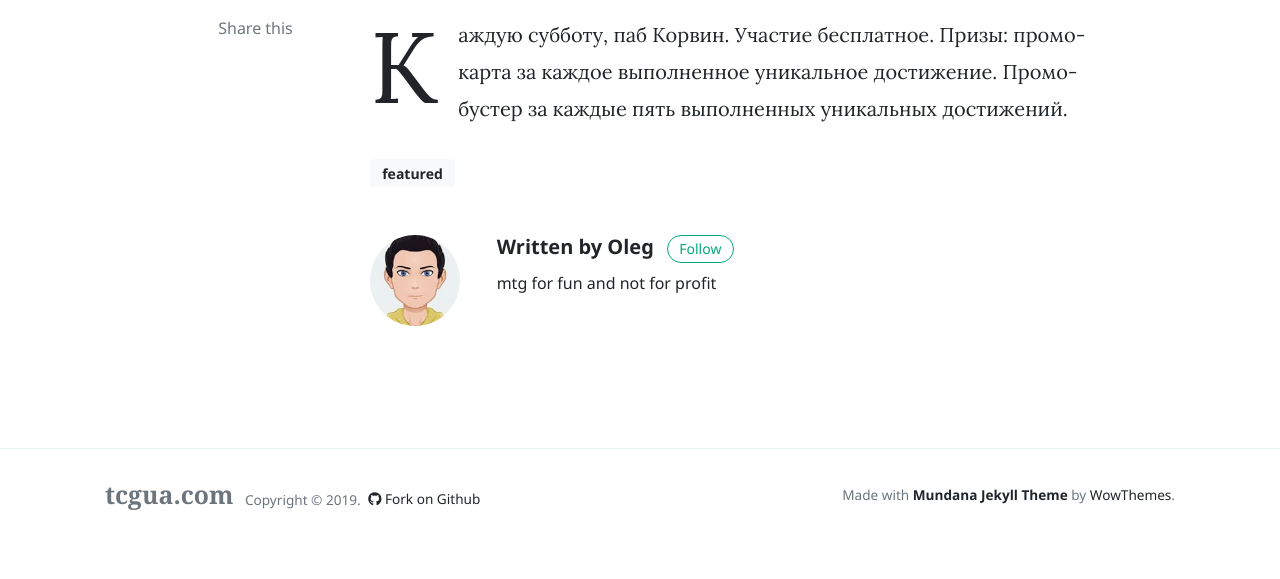
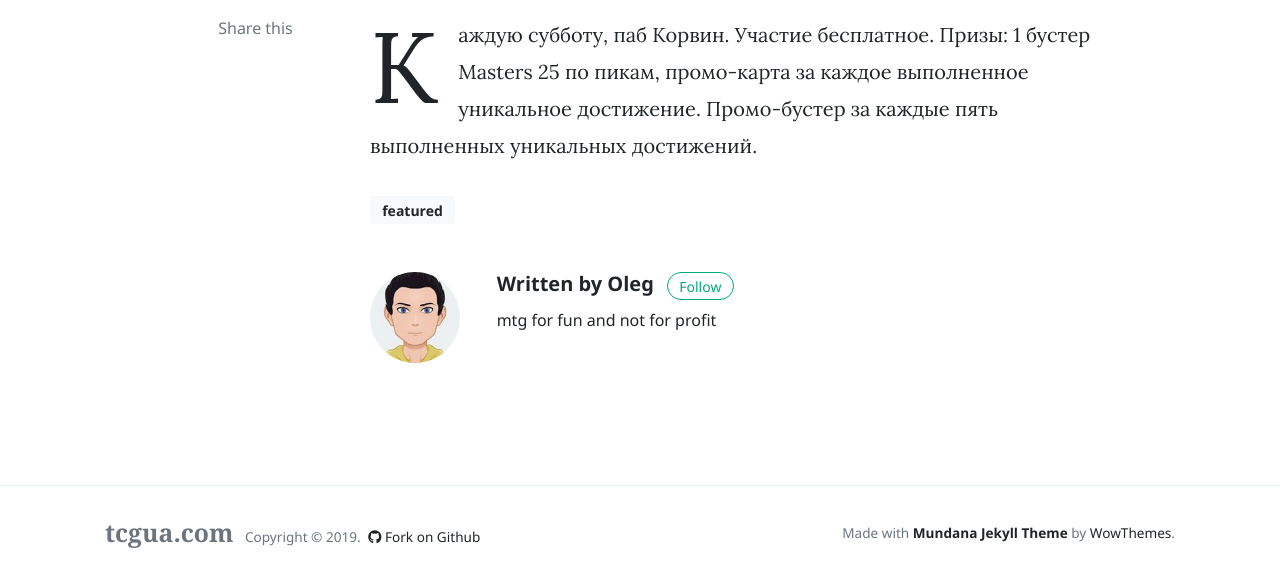
Before and after one commit to tcgua/tcgua.github.io, a Jekyll site: the page built from _posts/2019-08-12-saturday-modern.md, in a window 1280 px wide and 1005 px high, cut to the strip 426-1005 px from the top of the window. Built offline with Jekyll 4.4.1, drawn with Linux system fonts in a browser that asks for light colours; nearby versions of some CDN libraries; comment, search, counter and statistics services are not loaded.

Commit message:
masters25

```diff
--- a/_posts/2019-08-12-saturday-modern.md
+++ b/_posts/2019-08-12-saturday-modern.md
@@ -2,10 +2,9 @@
 layout: post
 title:  "Субботние Modern турниры"
 categories: [ mtg, modern, saturday, "11:00", free ]
-image: https://magic.wizards.com/sites/mtg/files/images/wallpaper/Wrenn-and-Six_MH1_1920x1080.jpg
+image: https://magic.wizards.com/sites/mtg/files/images/card/en_jE29wWrjBU.png
 tag: [ featured ]
 author: oleg
 ---
 Каждую субботу, паб Корвин. Участие бесплатное.
-Призы: промо-карта за каждое выполненное уникальное достижение.
-Промо-бустер за каждые пять выполненных уникальных достижений.
+Призы: 1 бустер Masters 25 по пикам, промо-карта за каждое выполненное уникальное достижение. Промо-бустер за каждые пять выполненных уникальных достижений.
```
